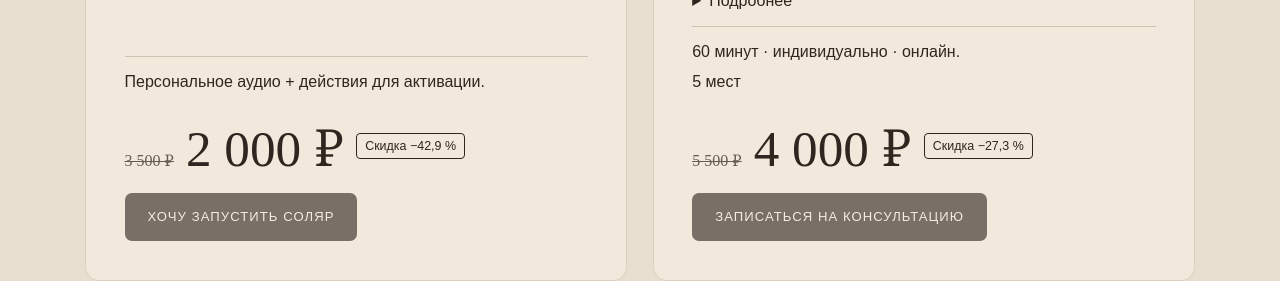
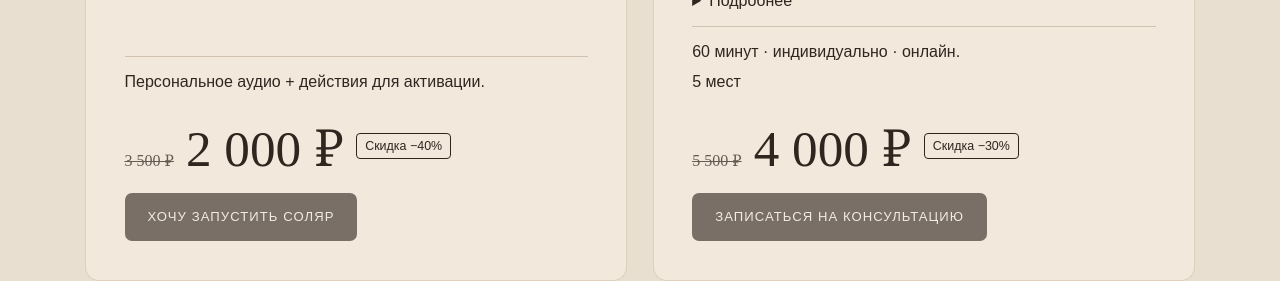
Before and after one commit to annasheshina/anna-izi-black-friday, a React (Vite) app: page / in a window 1280 px wide. Shown: the part 2980-3261 px from the top of the page. Built offline with nearby package versions, Linux system fonts and the light colour scheme.

Commit message:
Set requested campaign discount percentages

```diff
--- a/src/main.tsx
+++ b/src/main.tsx
@@ -18,9 +18,13 @@ const levels = [
 ];
 const money = (value:number) => new Intl.NumberFormat('ru-RU').format(value)+' ₽';
 const price = (p:Product) => p.salePrice === null ? 'SECRET PRICE — уточняется индивидуально' : money(p.salePrice);
-const percent = new Intl.NumberFormat('ru-RU', { style:'percent', maximumFractionDigits:1 });
+const campaignDiscounts: Record<string, number> = {
+  '01':40, '02':30, '03':35, '04':35, '05':40, '06':50, '08':50, '07':30, '09':25,
+};
+const percent = new Intl.NumberFormat('ru-RU', { style:'percent', maximumFractionDigits:0 });
 function discount(p:Product) {
-  if (p.isSecretPrice) return '−30% на оба тарифа';
+  const configured=campaignDiscounts[p.id];
+  if (configured !== undefined) return '−'+configured+'%'+(p.isSecretPrice?' на оба тарифа':'');
   if (p.oldPrice === null || p.salePrice === null || p.oldPrice <= p.salePrice) return '';
   return '−'+percent.format((p.oldPrice-p.salePrice)/p.oldPrice);
 }
@@ -175,7 +179,7 @@ function ContactModal({p,actions,close}:{p:Product|null,actions:Purchase,close:(
   const chosen=p && actions.selected.includes(p.id);
   const message=p?.isSecretPrice?'Привет! Хочу узнать SECRET PRICE, условия участия и подробности обоих тарифов курса VENERA.':p?'Привет! Хочу обсудить персональное сопровождение и мой запрос.':'Привет! Помоги мне, пожалуйста, выбрать подходящий формат на Чёрную пятницу.';
   return <Modal title={p?.isSecretPrice?'Узнать SECRET PRICE':p?'Личное сопровождение':'Помоги мне выбрать'} close={close}>
-    <p>{p?.isSecretPrice?'Запроси условия участия в VENERA. На Чёрную пятницу действует скидка −30% на оба тарифа.':p?'Расскажи Анне, с каким запросом хочешь поработать.':'Расскажи, что тебя сейчас интересует, чтобы Анна могла подсказать формат.'}</p>
+    <p>{p?.isSecretPrice?`Запроси условия участия в VENERA. Скидка на Чёрную пятницу ${discount(p)}.`:p?'Расскажи Анне, с каким запросом хочешь поработать.':'Расскажи, что тебя сейчас интересует, чтобы Анна могла подсказать формат.'}</p>
     {p&&<button className="button outline" disabled={!actions.enabled || !available(p) || !!chosen} onClick={()=>actions.toggle(p)}>{chosen?'ВЫБРАНО ✓':'ДОБАВИТЬ В МОЙ ВЫБОР'}</button>}
     <RequestText message={message}/>
   </Modal>;
```
